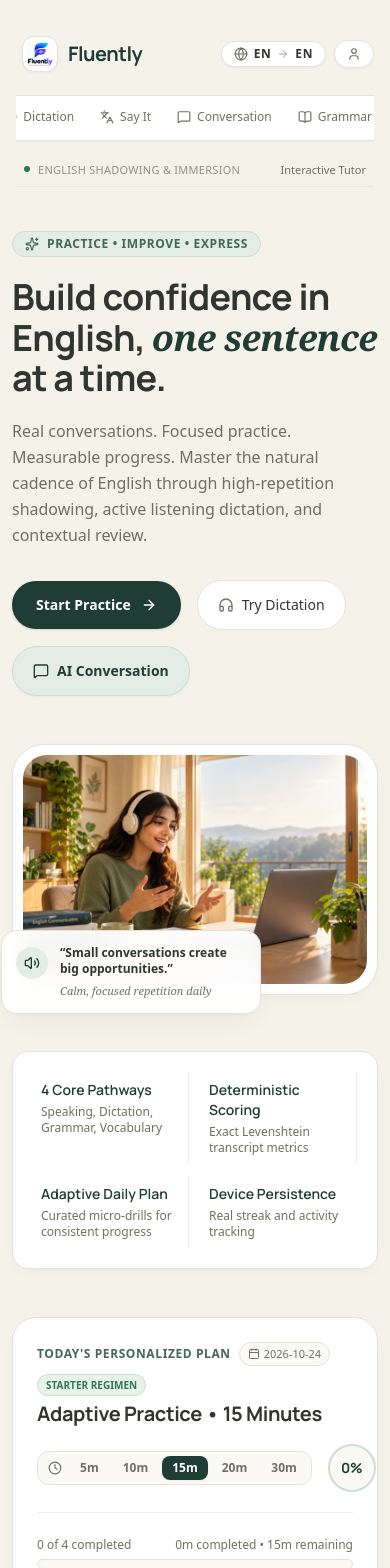
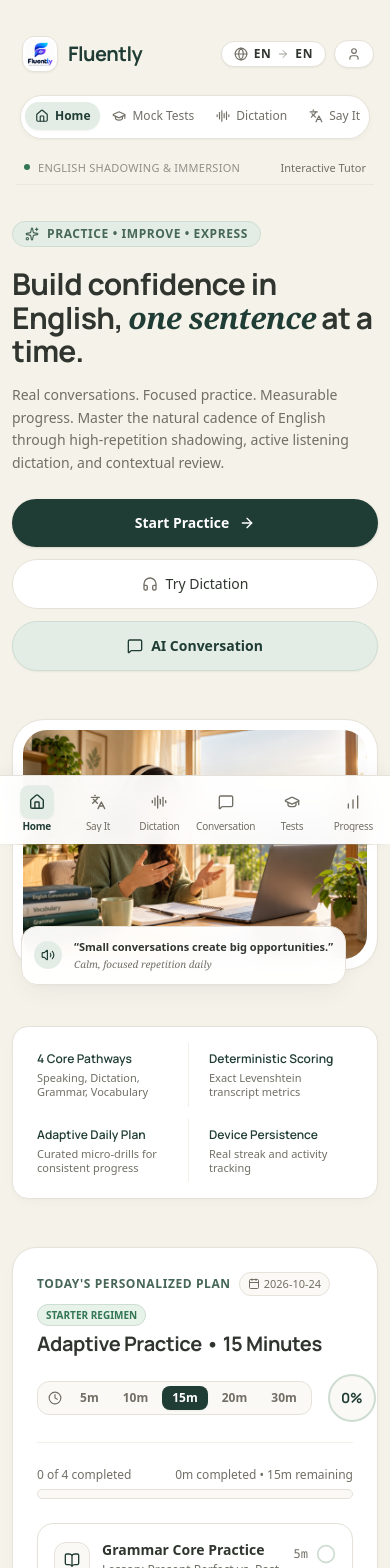
Before and after one commit to aviralshukla2612-png/fluently, a Next.js app: page / in a window 390 px wide. Shown: the top 1568 px of the page. Built offline with nearby package versions, Linux system fonts and the light colour scheme; no server answers.

Commit message:
Enhance full responsiveness across phones, tablets, iPads, laptops, and desktop computers

```diff
--- a/src/app/page.js
+++ b/src/app/page.js
@@ -80,21 +80,21 @@ export default function HomePage() {
               <span>Practice • Improve • Express</span>
             </div>
 
-            <h1 className="font-heading font-bold text-4xl sm:text-5xl lg:text-[52px] text-[#30362F] leading-[1.12] tracking-tight">
+            <h1 className="font-heading font-bold text-3xl sm:text-4xl md:text-5xl lg:text-[52px] text-[#30362F] leading-[1.12] tracking-tight">
               Build confidence in English,{" "}
               <span className="text-[#203D35] italic font-serif">one sentence</span> at a time.
             </h1>
 
-            <p className="mt-5 text-base sm:text-lg text-[#716F65] leading-relaxed max-w-xl">
+            <p className="mt-4 sm:mt-5 text-sm sm:text-base md:text-lg text-[#716F65] leading-relaxed max-w-xl">
               Real conversations. Focused practice. Measurable progress. Master the
               natural cadence of English through high-repetition shadowing, active
               listening dictation, and contextual review.
             </p>
 
-            <div className="mt-8 flex flex-wrap items-center gap-4">
+            <div className="mt-6 sm:mt-8 flex flex-col sm:flex-row flex-wrap items-stretch sm:items-center gap-3 sm:gap-4 w-full sm:w-auto">
               <Link
                 href="/say-it"
-                className="inline-flex items-center gap-2.5 px-6 py-3.5 rounded-full bg-[#203D35] text-white text-sm font-semibold hover:bg-[#294C42] shadow-sm hover:shadow-md transition-all duration-200 focus-accessible"
+                className="inline-flex items-center justify-center gap-2.5 px-6 py-3.5 rounded-full bg-[#203D35] text-white text-sm font-semibold hover:bg-[#294C42] shadow-sm hover:shadow-md transition-all duration-200 focus-accessible touch-manipulation min-h-[46px]"
               >
                 <span>Start Practice</span>
                 <ArrowRight className="w-4 h-4" aria-hidden="true" />
@@ -102,7 +102,7 @@ export default function HomePage() {
 
               <Link
                 href="/dictation"
-                className="inline-flex items-center gap-2 px-5 py-3.5 rounded-full bg-white border border-[#E6E2D9] text-[#30362F] text-sm font-medium hover:border-[#CEDDD2] hover:bg-[#FAF9F5] transition-all duration-200 focus-accessible"
+                className="inline-flex items-center justify-center gap-2 px-5 py-3.5 rounded-full bg-white border border-[#E6E2D9] text-[#30362F] text-sm font-medium hover:border-[#CEDDD2] hover:bg-[#FAF9F5] transition-all duration-200 focus-accessible touch-manipulation min-h-[46px]"
               >
                 <Headphones className="w-4 h-4 text-[#716F65]" aria-hidden="true" />
                 <span>Try Dictation</span>
@@ -110,7 +110,7 @@ export default function HomePage() {
 
               <Link
                 href="/conversation"
-                className="inline-flex items-center gap-2 px-5 py-3.5 rounded-full bg-[#E3EDE6] border border-[#CEDDD2] text-[#203D35] text-sm font-semibold hover:bg-[#d4e4d7] transition-all duration-200 focus-accessible shadow-xs"
+                className="inline-flex items-center justify-center gap-2 px-5 py-3.5 rounded-full bg-[#E3EDE6] border border-[#CEDDD2] text-[#203D35] text-sm font-semibold hover:bg-[#d4e4d7] transition-all duration-200 focus-accessible shadow-xs touch-manipulation min-h-[46px]"
               >
                 <MessageSquare className="w-4 h-4 text-[#203D35]" aria-hidden="true" />
                 <span>AI Conversation</span>
@@ -119,12 +119,12 @@ export default function HomePage() {
           </div>
 
           {/* Right Visual Composition */}
-          <div className="lg:col-span-5 relative mt-4 lg:mt-0 flex justify-center">
+          <div className="lg:col-span-5 relative mt-4 lg:mt-0 flex justify-center w-full">
             {/* Ambient subtle back glow */}
             <div className="absolute inset-0 bg-[#E3EDE6]/40 rounded-[2.5rem] filter blur-2xl -z-10 transform scale-95" />
 
             {/* Framed Image Card */}
-            <div className="relative w-full max-w-[440px] bg-white p-2.5 sm:p-3 rounded-[2rem] border border-[#E6E2D9] shadow-card">
+            <div className="relative w-full max-w-[460px] bg-white p-2.5 sm:p-3 rounded-[2rem] border border-[#E6E2D9] shadow-card">
               <div className="relative overflow-hidden rounded-[1.5rem] aspect-[3/2] bg-[#FAF9F5]">
                 <Image
                   src="/images/hero.png"
@@ -137,15 +137,15 @@ export default function HomePage() {
               </div>
 
               {/* Floating Reflection Quote Badge */}
-              <div className="absolute -bottom-5 sm:-bottom-6 -left-3 sm:-left-6 bg-white/95 backdrop-blur-sm border border-[#E6E2D9] p-3.5 sm:p-4 rounded-2xl shadow-card-hover max-w-[260px] sm:max-w-[290px] flex items-start gap-3">
-                <div className="w-8 h-8 rounded-full bg-[#E3EDE6] text-[#203D35] flex items-center justify-center shrink-0 mt-0.5">
-                  <Volume2 className="w-4 h-4" aria-hidden="true" />
+              <div className="absolute -bottom-4 sm:-bottom-6 left-2 sm:-left-4 md:-left-6 bg-white/95 backdrop-blur-sm border border-[#E6E2D9] p-3 sm:p-4 rounded-2xl shadow-card-hover max-w-[calc(100%-1rem)] sm:max-w-[290px] flex items-start gap-3">
+                <div className="w-7 h-7 sm:w-8 sm:h-8 rounded-full bg-[#E3EDE6] text-[#203D35] flex items-center justify-center shrink-0 mt-0.5">
+                  <Volume2 className="w-3.5 h-3.5 sm:w-4 sm:h-4" aria-hidden="true" />
                 </div>
                 <div>
-                  <p className="text-xs font-semibold text-[#30362F] leading-snug">
+                  <p className="text-[11px] sm:text-xs font-semibold text-[#30362F] leading-snug">
                     “Small conversations create big opportunities.”
                   </p>
-                  <p className="text-[11px] text-[#716F65] mt-1 font-serif italic">
+                  <p className="text-[10px] sm:text-[11px] text-[#716F65] mt-0.5 sm:mt-1 font-serif italic">
                     Calm, focused repetition daily
                   </p>
                 </div>
@@ -156,16 +156,16 @@ export default function HomePage() {
       </section>
 
       {/* Pillars strip */}
-      <section className="grid grid-cols-2 lg:grid-cols-4 gap-3 sm:gap-4 p-5 sm:p-6 bg-white border border-[#E6E2D9] rounded-2xl shadow-card">
+      <section className="grid grid-cols-2 lg:grid-cols-4 gap-3 sm:gap-4 p-4 sm:p-6 bg-white border border-[#E6E2D9] rounded-2xl shadow-card">
         {PILLARS.map((pillar, idx) => (
           <div
             key={idx}
-            className="flex flex-col gap-1 p-2 sm:p-3 border-r last:border-r-0 border-[#F2F0E9]"
+            className="flex flex-col gap-1 p-2 sm:p-3 border-r last:border-r-0 lg:border-r border-[#F2F0E9] even:border-r-0 lg:even:border-r"
           >
-            <span className="font-heading font-semibold text-sm sm:text-base text-[#203D35]">
+            <span className="font-heading font-semibold text-xs sm:text-sm md:text-base text-[#203D35]">
               {pillar.label}
             </span>
-            <span className="text-xs text-[#716F65]">
+            <span className="text-[11px] sm:text-xs text-[#716F65] leading-tight">
               {pillar.detail}
             </span>
           </div>
--- a/src/components/AppShell.jsx
+++ b/src/components/AppShell.jsx
@@ -5,6 +5,7 @@ import Image from "next/image";
 import { usePathname } from "next/navigation";
 import { User } from "lucide-react";
 import Navbar from "./Navbar";
+import MobileBottomNav from "./MobileBottomNav";
 import LanguageSelector from "./LanguageSelector";
 import { useAuth } from "@/lib/auth/useAuth";
 
@@ -85,8 +86,8 @@ export default function AppShell({ children }) {
             </div>
           </div>
 
-          {/* Mobile / Tablet Nav Pill row when < lg */}
-          <div className="lg:hidden w-full flex justify-center overflow-x-auto no-scrollbar py-0.5">
+          {/* Mobile / Tablet Nav Pill row when < lg (smooth horizontal swipe without left clipping) */}
+          <div className="lg:hidden w-full flex justify-start sm:justify-center overflow-x-auto no-scrollbar py-0.5 px-1 sm:px-0">
             <Navbar />
           </div>
 
@@ -107,7 +108,9 @@ export default function AppShell({ children }) {
       {/* Semantic Main Content */}
       <main
         className={`flex-1 w-full max-w-[1120px] mx-auto px-3 sm:px-6 md:px-8 ${
-          isConversation ? "flex flex-col min-h-0 overflow-hidden pb-2 pt-1" : "py-6 md:py-10"
+          isConversation
+            ? "flex flex-col min-h-0 overflow-hidden pb-2 pt-1"
+            : "py-4 sm:py-6 md:py-10 pb-24 md:pb-10"
         }`}
       >
         {children}
@@ -115,19 +118,22 @@ export default function AppShell({ children }) {
 
       {/* Minimal editorial footer only when not on full-height conversation view */}
       {!isConversation && (
-        <footer className="w-full border-t border-[#E6E2D9] py-8 text-center text-xs text-[#929087] shrink-0">
+        <footer className="w-full border-t border-[#E6E2D9] py-8 pb-28 md:pb-8 text-center text-xs text-[#929087] shrink-0">
           <div className="max-w-[1120px] mx-auto px-4 sm:px-6 md:px-8 flex flex-col sm:flex-row items-center justify-between gap-4">
             <p>© 2026 Fluently. Practice with purpose and clarity.</p>
-            <div className="flex items-center gap-4 text-[#716F65]">
+            <div className="flex flex-wrap items-center justify-center gap-3 sm:gap-4 text-[#716F65]">
               <span>Calm & Focused</span>
-              <span>•</span>
+              <span className="hidden sm:inline">•</span>
               <span>Natural Accent</span>
-              <span>•</span>
+              <span className="hidden sm:inline">•</span>
               <span>Sentence by Sentence</span>
             </div>
           </div>
         </footer>
       )}
+
+      {/* Floating Bottom Navigation on Mobile Phones (< md) */}
+      <MobileBottomNav />
     </div>
   );
 }
--- /dev/null
+++ b/src/components/MobileBottomNav.jsx
@@ -0,0 +1,76 @@
+"use client";
+
+import Link from "next/link";
+import { usePathname } from "next/navigation";
+import {
+  House,
+  Languages,
+  AudioLines,
+  MessageSquare,
+  ChartNoAxesColumnIncreasing,
+  GraduationCap,
+} from "lucide-react";
+
+const MOBILE_NAV_ITEMS = [
+  { label: "Home", href: "/", icon: House },
+  { label: "Say It", href: "/say-it", icon: Languages },
+  { label: "Dictation", href: "/dictation", icon: AudioLines },
+  { label: "Conversation", href: "/conversation", icon: MessageSquare },
+  { label: "Tests", href: "/mock-tests", icon: GraduationCap },
+  { label: "Progress", href: "/progress", icon: ChartNoAxesColumnIncreasing },
+];
+
+export default function MobileBottomNav() {
+  const pathname = usePathname();
+
+  // Hide mobile bottom bar on conversation page to give 100% viewport to the chat composer & virtual keyboard
+  if (pathname === "/conversation") {
+    return null;
+  }
+
+  const isItemActive = (href) => {
+    if (href === "/") return pathname === "/";
+    return pathname === href || pathname.startsWith(`${href}/`);
+  };
+
+  return (
+    <nav
+      aria-label="Mobile Navigation"
+      className="md:hidden fixed bottom-0 inset-x-0 z-40 bg-white/95 backdrop-blur-md border-t border-[#E6E2D9] px-2 py-1.5 shadow-[0_-4px_16px_rgba(0,0,0,0.04)] pb-[max(0.5rem,env(safe-area-inset-bottom))]"
+    >
+      <ul className="flex items-center justify-around gap-1 max-w-md mx-auto">
+        {MOBILE_NAV_ITEMS.map((item) => {
+          const Icon = item.icon;
+          const active = isItemActive(item.href);
+
+          return (
+            <li key={item.href} className="flex-1">
+              <Link
+                href={item.href}
+                aria-current={active ? "page" : undefined}
+                className={`flex flex-col items-center justify-center py-1 px-1 rounded-xl transition-all duration-200 text-center touch-manipulation min-h-[46px] ${
+                  active
+                    ? "text-[#203D35] font-semibold"
+                    : "text-[#716F65] hover:text-[#30362F] font-medium"
+                }`}
+              >
+                <div
+                  className={`w-8 h-8 rounded-lg flex items-center justify-center transition-transform duration-200 ${
+                    active
+                      ? "bg-[#E3EDE6] text-[#203D35] scale-105 shadow-xs"
+                      : "text-[#716F65]"
+                  }`}
+                >
+                  <Icon className="w-4 h-4 shrink-0" aria-hidden="true" />
+                </div>
+                <span className="text-[10px] tracking-tight mt-0.5 leading-tight truncate w-full">
+                  {item.label}
+                </span>
+              </Link>
+            </li>
+          );
+        })}
+      </ul>
+    </nav>
+  );
+}
--- a/src/components/Navbar.jsx
+++ b/src/components/Navbar.jsx
@@ -35,8 +35,11 @@ export default function Navbar({ className = "" }) {
   };
 
   return (
-    <nav aria-label="Main Navigation" className={`inline-flex items-center justify-center ${className}`}>
-      <ul className="inline-flex items-center gap-0.5 sm:gap-1 bg-white border border-[#E6E2D9] rounded-full p-1 sm:p-1.5 shadow-pill min-h-[46px]">
+    <nav
+      aria-label="Main Navigation"
+      className={`inline-flex items-center justify-start sm:justify-center max-w-full ${className}`}
+    >
+      <ul className="inline-flex items-center gap-0.5 sm:gap-1 bg-white border border-[#E6E2D9] rounded-full p-1 sm:p-1.5 shadow-pill min-h-[44px] overflow-x-auto no-scrollbar">
         {NAV_ITEMS.map((item) => {
           const Icon = item.icon;
           const active = isItemActive(item.href);
@@ -46,7 +49,7 @@ export default function Navbar({ className = "" }) {
               <Link
                 href={item.href}
                 aria-current={active ? "page" : undefined}
-                className={`inline-flex items-center gap-1.5 px-3 py-1.5 rounded-full text-xs md:text-[13px] transition-colors duration-200 whitespace-nowrap focus-accessible ${
+                className={`inline-flex items-center gap-1.5 px-2.5 sm:px-3 py-1.5 rounded-full text-xs md:text-[13px] transition-colors duration-200 whitespace-nowrap focus-accessible touch-manipulation ${
                   active
                     ? "bg-[#E3EDE6] text-[#203D35] font-semibold shadow-xs"
                     : "text-[#716F65] font-medium hover:text-[#30362F] hover:bg-[#FAF9F5]"
```
